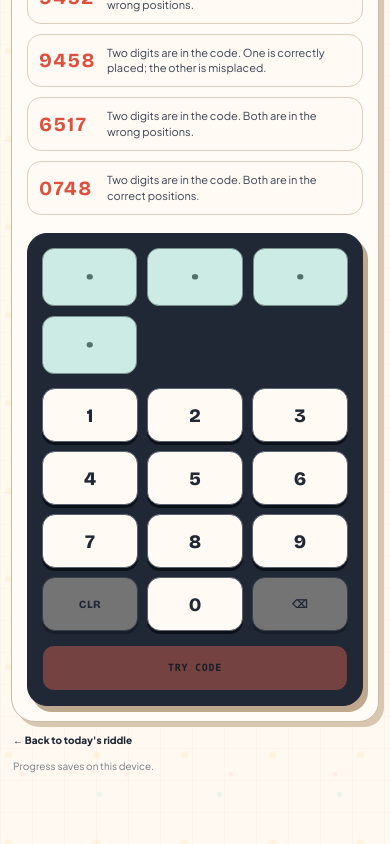
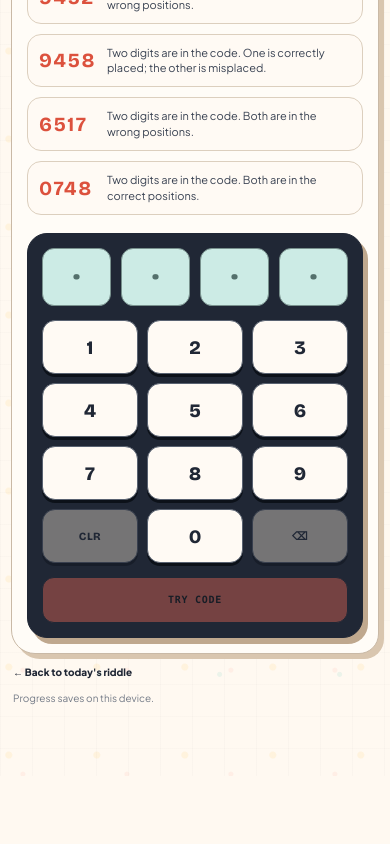
Before and after one commit to maguire-ui/Daily-riddle, a Next.js app: page /visualize in a window 390 px wide. Shown: the part 660-1504 px from the top of the page. After the commit the page ends 1436 px from the top, so only its background shows below. Built offline with nearby package versions, Linux system fonts and the light colour scheme.

Commit message:
Support four-digit vault display

```diff
--- a/app/globals.css
+++ b/app/globals.css
@@ -1486,3 +1486,10 @@ textarea,input,select{-webkit-user-select:text;user-select:text;-webkit-touch-ca
   background:#FFF0EC;
   color:var(--red);
 }
+
+
+/* Four-digit Black Glass Vault */
+.lock-display-four{grid-template-columns:repeat(4,1fr)}
+@media(max-width:520px){
+  .lock-display-four span{min-width:0}
+}
```
